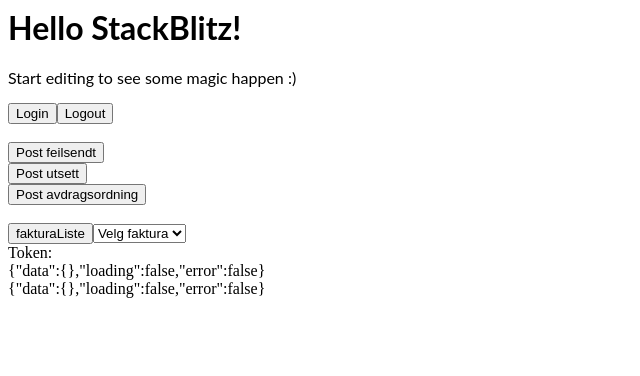
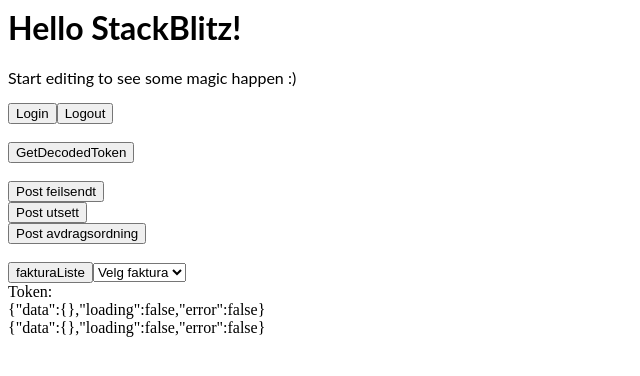
Before and after one commit to magneka/react-mka-genericaxios, a React (Create React App) app: page / in a window 1280 px wide. Shown: the top 376 px of the page, without its empty margins (0-640 px from the left). Built offline with nearby package versions, Linux system fonts and the light colour scheme.

Commit message:
3 files modified

```diff
--- a/package.json
+++ b/package.json
@@ -4,6 +4,7 @@
   "private": true,
   "dependencies": {
     "axios": "^0.20.0",
+    "jwt-decode": "^3.0.0",
     "react": "^17.0.0",
     "react-dom": "^17.0.0",
     "react-toastify": "^6.0.9"
--- a/src/App.js
+++ b/src/App.js
@@ -8,7 +8,7 @@ import 'react-toastify/dist/ReactToastify.css';
 
 export default function App() {
 
-  const [login, logout, getToken] = useAuth()
+  const [login, logout, getToken, getDecodedToken] = useAuth()
 
   const [getFaktura, fakturaState] = useAxios()
   const [postData, postDataState] = useAxios()
@@ -68,6 +68,7 @@ export default function App() {
   const logout = () => {localStorage.setItem('kf.token', '')}
   */
   const lGetToken = () => {return localStorage.getItem('kf.token')}
+   const gDecodedToken = () => getDecodedToken()
 
   const faktLastet = () => {
     return (fakturaState && fakturaState.data && fakturaState.data.result)
@@ -83,6 +84,7 @@ export default function App() {
 
       <button onClick={login}>Login</button>
       <button onClick={logout}>Logout</button><br/><br/>
+      <button onClick={getDecodedToken}>GetDecodedToken</button><br/><br/>
 
       <button disabled={isLoading()} onClick={postFeilsendt}>Post feilsendt</button><br/>
       <button disabled={isLoading()} onClick={postUtsettSak}>Post utsett</button><br/>
@@ -98,6 +100,7 @@ export default function App() {
 
       <br/>
       Token: {localStorage.getItem('kf.token')}<br/>
+
       {JSON.stringify(fakturaState)}<br/>
       {JSON.stringify(postDataState)}<br/>
 
--- a/src/useAuth.js
+++ b/src/useAuth.js
@@ -1,4 +1,5 @@
 import axios from 'axios'
+import jwt_decode from 'jwt-decode'
 
 const useAuth = (() => {
 
@@ -22,11 +23,19 @@ const useAuth = (() => {
       })
   }
 
-  const getToken = () => {() => {return localStorage.getItem('kf.token')}}
+  const getToken = () => localStorage.getItem('kf.token')
 
   const logout = () => localStorage.setItem('kf.token', '')
 
-  return [login, logout, getToken]
+  const getDecodedToken = () => {
+     //let res = jwt_decode(localStorage.getItem('kf.token'))
+     let res = jwt_decode(getToken())
+     console.log(res)
+     return(res)
+  }
+
+
+  return [login, logout, getToken, getDecodedToken]
 })
 
 export default useAuth
```
